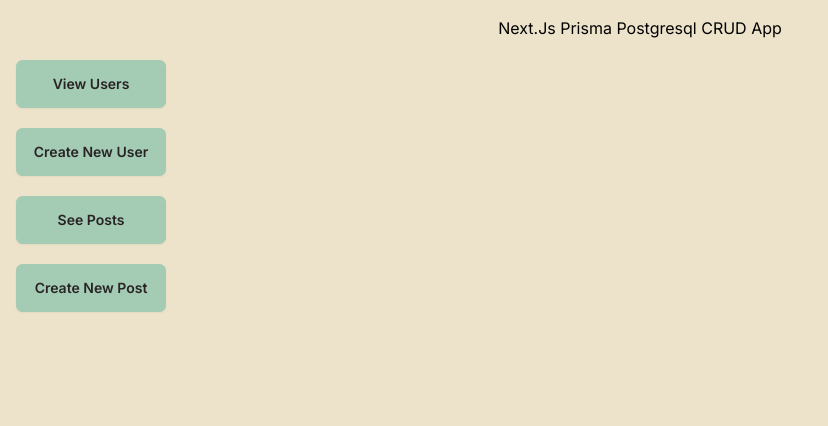
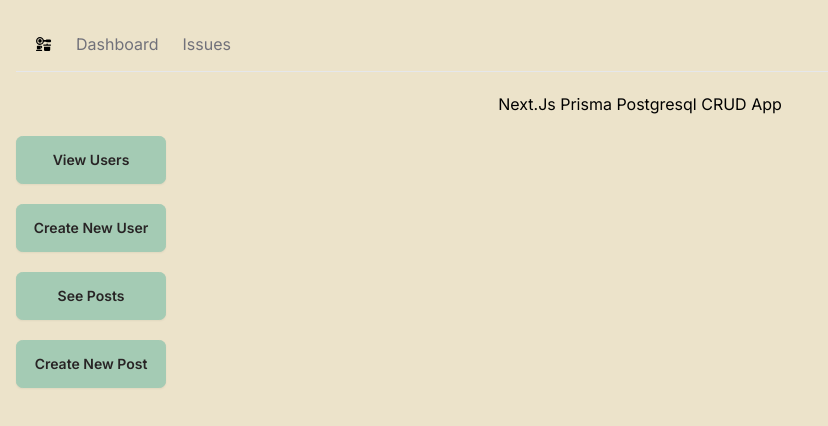
Before and after one commit to japhethbear/RecipeBookThree, a Next.js app: page / in a window 1280 px wide. Shown: the top 426 px of the page, without its empty margins (0-828 px from the left). Built offline with nearby package versions, Linux system fonts and the light colour scheme.

Commit message:
Build NavBar

```diff
--- /dev/null
+++ b/app/NavBar.tsx
@@ -0,0 +1,28 @@
+import { link } from 'fs';
+import Link from 'next/link'
+import React from 'react'
+import { FaKitchenSet } from "react-icons/fa6";
+
+const NavBar = () => {
+    const links = [
+        { href: '/', label: 'Dashboard' },
+        { href: '/issues', label: 'Issues' },
+    ]
+
+  return (
+    <nav className='flex space-x-6 border-b mb-5 px-5 h-14 items-center'>
+        <Link href="/"><FaKitchenSet/></Link>
+          <ul className='flex space-x-6'>
+            {links.map(link =>
+                <Link
+                    key={link.href}
+                    className='text-zinc-500 hover:text-zinc-800 transition-colors'
+                    href={link.href}>{link.label}
+                </Link>)
+}
+          </ul>
+    </nav>
+  )
+}
+
+export default NavBar
--- a/app/layout.tsx
+++ b/app/layout.tsx
@@ -1,6 +1,7 @@
 import type { Metadata } from "next";
 import { Inter } from "next/font/google";
 import "./globals.css";
+import NavBar from "./NavBar";
 
 const inter = Inter({ subsets: ["latin"] });
 
@@ -16,7 +17,10 @@
 }>) {
   return (
     <html lang="en" data-theme="retro">
-      <body className={inter.className}>{children}</body>
+      <body className={inter.className}>
+        <NavBar />
+        <main>{children}</main>
+      </body>
     </html>
   );
 }
--- a/package.json
+++ b/package.json
@@ -14,7 +14,8 @@
     "@vercel/postgres": "^0.7.2",
     "next": "14.1.0",
     "react": "^18",
-    "react-dom": "^18"
+    "react-dom": "^18",
+    "react-icons": "^5.0.1"
   },
   "devDependencies": {
     "@types/node": "^20",
```
Also changed, not shown: 1 other file (tests, documents, lock files or other folders).
